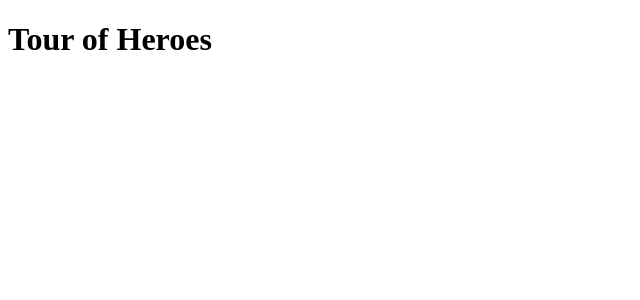
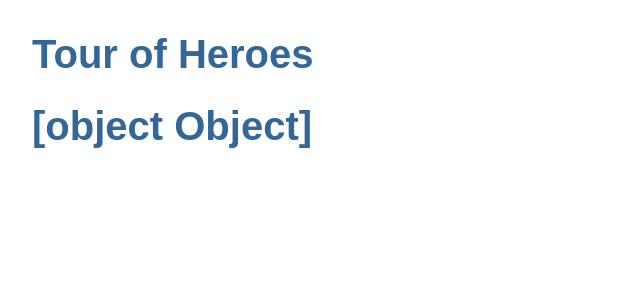
Before and after one commit to Subhra-iOS/Angular-Heros-Demo, an Angular app in the folder tour-of-heroes/: page /dashboard in a window 1280 px wide. Before the commit this address led to /. Shown: the top 300 px of the page, without its empty margins (0-640 px from the left). Built offline with nearby package versions, Linux system fonts and the light colour scheme.

Commit message:
add interface class

```diff
--- /dev/null
+++ b/tour-of-heroes/src/app/app-interface/hero.ts
@@ -0,0 +1,5 @@
+
+export interface Hero{
+    id: number
+    name: string
+}
--- a/tour-of-heroes/src/app/app-routing.module.ts
+++ b/tour-of-heroes/src/app/app-routing.module.ts
@@ -1,8 +1,10 @@
 import { NgModule } from '@angular/core';
 import { RouterModule, Routes } from '@angular/router';
+import { HeroesComponent } from './heroes/heroes.component'
 
 const routes: Routes = [
-  { path: '', redirectTo: '/dashboard', pathMatch: 'full' }
+  { path: '', redirectTo: '/dashboard', pathMatch: 'full' },
+  {path: 'dashboard' , component: HeroesComponent}
 ];
 
 @NgModule({
--- a/tour-of-heroes/src/app/app.component.html
+++ b/tour-of-heroes/src/app/app.component.html
@@ -1 +1,2 @@
 <h1>{{title}}</h1>
+<app-heroes></app-heroes>
--- a/tour-of-heroes/src/app/app.module.ts
+++ b/tour-of-heroes/src/app/app.module.ts
@@ -3,10 +3,12 @@ import { BrowserModule } from '@angular/platform-browser';
 
 import { AppRoutingModule } from './app-routing.module';
 import { AppComponent } from './app.component';
+import { HeroesComponent } from './heroes/heroes.component';
 
 @NgModule({
   declarations: [
-    AppComponent
+    AppComponent,
+    HeroesComponent
   ],
   imports: [
     BrowserModule,
--- /dev/null
+++ b/tour-of-heroes/src/app/heroes/heroes.component.html
@@ -0,0 +1 @@
+<h1>{{hero}}</h1>
--- /dev/null
+++ b/tour-of-heroes/src/app/heroes/heroes.component.ts
@@ -0,0 +1,21 @@
+import { Component, OnInit } from '@angular/core';
+import { Hero } from '../app-interface/hero'
+
+@Component({
+  selector: 'app-heroes',
+  templateUrl: './heroes.component.html',
+  styleUrls: ['./heroes.component.css']
+})
+export class HeroesComponent implements OnInit {
+
+  hero: Hero = {
+    id: 1,
+    name: 'Windstorm'
+  }
+
+  constructor() { }
+
+  ngOnInit(): void {
+  }
+
+}
--- a/tour-of-heroes/src/styles.css
+++ b/tour-of-heroes/src/styles.css
@@ -1 +1,23 @@
 /* You can add global styles to this file, and also import other style files */
+/* Application-wide Styles */
+h1 {
+    color: #369;
+    font-family: Arial, Helvetica, sans-serif;
+    font-size: 250%;
+  }
+  h2, h3 {
+    color: #444;
+    font-family: Arial, Helvetica, sans-serif;
+    font-weight: lighter;
+  }
+  body {
+    margin: 2em;
+  }
+  body, input[type="text"], button {
+    color: #333;
+    font-family: Cambria, Georgia, serif;
+  }
+  /* everywhere else */
+  * {
+    font-family: Arial, Helvetica, sans-serif;
+  }
```
Also changed, not shown: tour-of-heroes/src/app/heroes/heroes.component.css (added), 1 other file (tests, documents, lock files or other folders).
